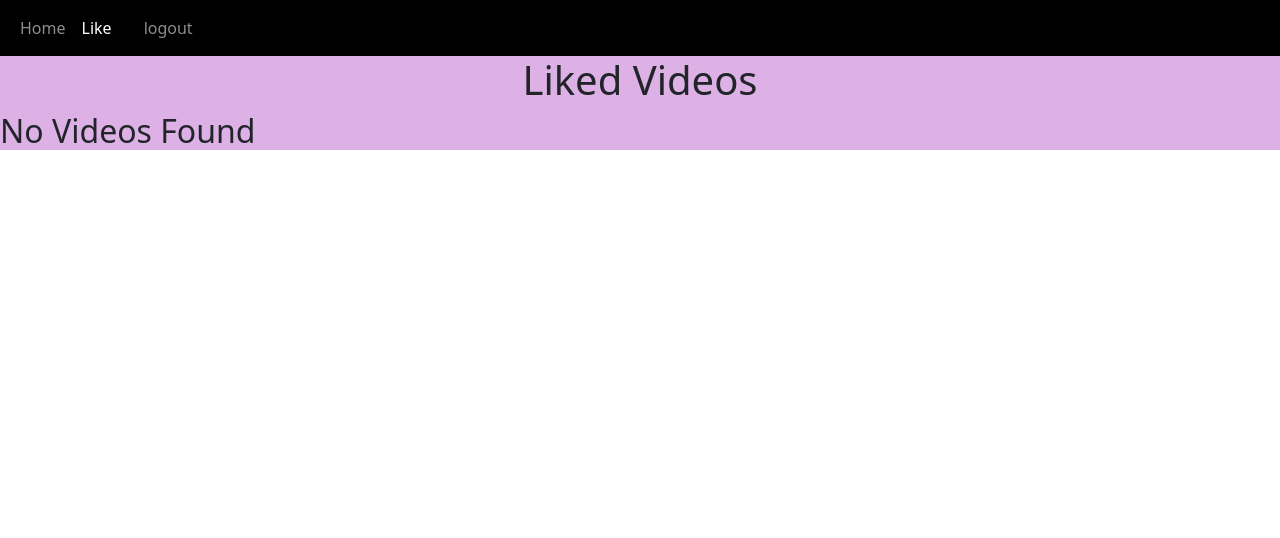
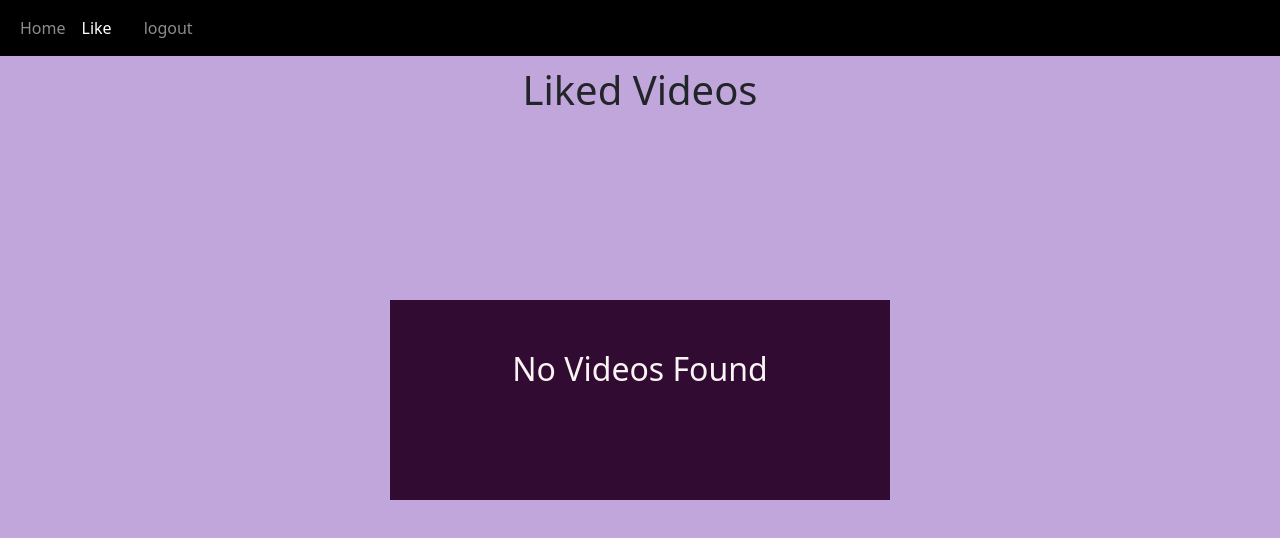
Before and after one commit to Swardha/Video-library, a React (Create React App) app in the folder frontend/: page /like in a window 1280 px wide. Shown: the top 538 px of the page. Built offline with nearby package versions, Linux system fonts and the light colour scheme; sample sign-in values are in the browser's storage.

Commit message:
update Likecard.css

```diff
--- a/frontend/src/Components/Card/Card.js
+++ b/frontend/src/Components/Card/Card.js
@@ -27,9 +27,7 @@ const Card = (props) => {
     <div>
 
         <div
-          className="card"
-
-        >
+          className="card">
             <NavLink to="/video" state={{ data: data}}>
             <div  className='card-layout' style={{"width":"18rem" , "maxHeight":"360px", "margin":"auto"}} >
           <div className="ratio ratio-16x9  w-100">
--- a/frontend/src/Components/Card/StyleCard.css
+++ b/frontend/src/Components/Card/StyleCard.css
@@ -11,7 +11,12 @@
   margin: 30px auto;
 }
 
+.card-layout{
+  width:18rem;
+  max-height:360px;
+   margin:auto
 
+}
 
 
 
--- a/frontend/src/Components/Like-Card/Like.js
+++ b/frontend/src/Components/Like-Card/Like.js
@@ -1,44 +1,33 @@
 import React, { useContext } from "react";
 import { GlobalContext } from "../../context/GlobalState";
 import LikeCard from "./LikeCard";
-import './Likecard.css';
+import "./Likecard.css";
 
 const Like = () => {
   const { likelist } = useContext(GlobalContext);
 
   return (
     <>
-
-    <div className="section" >
-    <h1  className="like-heading">Liked Videos</h1>
+      <div className="section">
+        <h1 className="like-heading">Liked Videos</h1>
 
         {likelist.length > 0 ? (
-       <div className="like-container"  >
-       {likelist.map((props)=>(
-       <div  >
-
-         <div className="col"
-
-              >
-
+          <div className="like-container">
+            {likelist.map((props) => (
+              <div>
+                <div className="col">
                   <LikeCard props={props} type="likelist" />
-
                 </div>
-
-
               </div>
             ))}
-
-
           </div>
-
-    ): (
-      <h2> No Videos Found</h2>
+        ) : (
+          <div className="empty-data">
+          <h2 className="heading-2" > No Videos Found</h2>
+          </div>
         )}
-
       </div>
     </>
-
   );
 };
 
--- a/frontend/src/Components/Like-Card/LikeCard.js
+++ b/frontend/src/Components/Like-Card/LikeCard.js
@@ -1,29 +1,43 @@
-import React from 'react'
-import { VideoButtons } from '../VideoButtons'
-import '../Like-Card/Likecard.css';
+import React, { useState, useEffect } from "react";
+import { VideoButtons } from "./VideoButtons";
+import "../Like-Card/Likecard.css";
+import { NavLink } from "react-router-dom";
 
-const LikeCard = ({props, type}) => {
-  console.log(props)
+const LikeCard = ({ props, type }) => {
+  const [data, setData] = useState([]);
+
+  const load = () => {
+    setData(props);
+    console.log(props);
+  };
+
+  useEffect(() => {
+    load();
+  });
+  console.log(props);
   return (
-    <div  className='card-layout'  >
-       <div className="ratio ratio-16x9" >
-       <img src= {props.thumbnail} alt="img" />
+    <>
+    <div  className="card" >
+      <NavLink to="/video" state={{ data: data }}>
+      <div className="card-layout"  >
+        <div className="ratio ratio-16x9">
+          <img src={props.thumbnail} alt="img" />
         </div>
+      </div>
+      </NavLink>
 
         <div className="card-body m-2 p-2 ">
           {/* <h2>{props.vkey} </h2> */}
           <h5 className="card-title">{props.name}</h5>
           <h6 className="card-title">{props.channel}</h6>
           <p className="card-text"> {props.desc} </p>
-
         </div>
-              <div className='m-2'>
+        <div className="m-2">
           <VideoButtons type={type} props={props} />
         </div>
+        </div>
+    </>
+  );
+};
 
-
-    </div>
-  )
-}
-
-export default LikeCard
+export default LikeCard;
--- a/frontend/src/Components/Like-Card/Likecard.css
+++ b/frontend/src/Components/Like-Card/Likecard.css
@@ -2,14 +2,21 @@
 *{
     margin: 0;
     padding:0;
+    box-sizing: border-box;
 }
 
+body{
+    max-height: 100%;
+    background-color: rgb(193, 166, 219);
+}
 
 .section{
-    background-color: rgb(221, 177, 230);
+    max-height: 100%;
+
 
 
 }
+
 
 .like-container{
     display: flex;
@@ -22,8 +29,27 @@
 
 .like-heading{
     text-align: center;
+    margin: 10px;
 }
 
+.empty-data{
+    height: 200px;
+    width:500px;
+    padding: 50px 40px;
+    position: absolute;
+    transform: translate(-50%, -50%);
+    top:50%;
+    left:50%;
+    background-color:rgb(49, 11, 49);
+}
+
+.heading-2{
+    display: flex;
+    justify-content: center;
+   text-align: center;
+   color:rgb(250, 244, 244);
+
+}
 /* .col{
     display: grid;
 
@@ -31,12 +57,15 @@
 
 /* likeCard section */
 .card-layout{
-    margin: 15px;
-     width: 18rem;
-      max-height: 360px ;
-
-
-
-
+    width:18rem;
+    max-height:360px;
+     margin:auto
 
 }
+
+.ctrl-btn{
+    outline:none;
+    border:none;
+    color:red;
+    font-size: 20px;
+}
--- a/frontend/src/Components/VideoButtons.js
+++ b/frontend/src/Components/Like-Card/VideoButtons.js
@@ -1,5 +1,5 @@
 import React, {useContext} from 'react'
-import { GlobalContext } from '../context/GlobalState'
+import { GlobalContext } from '../../context/GlobalState'
 
 export const VideoButtons = ({props, type}) => {
   const { removeVideoFromLikelist} = useContext(GlobalContext);
```
Also changed, not shown: 1 other file (tests, documents, lock files or other folders). Lines whose indentation alone changed are shown as unchanged.
